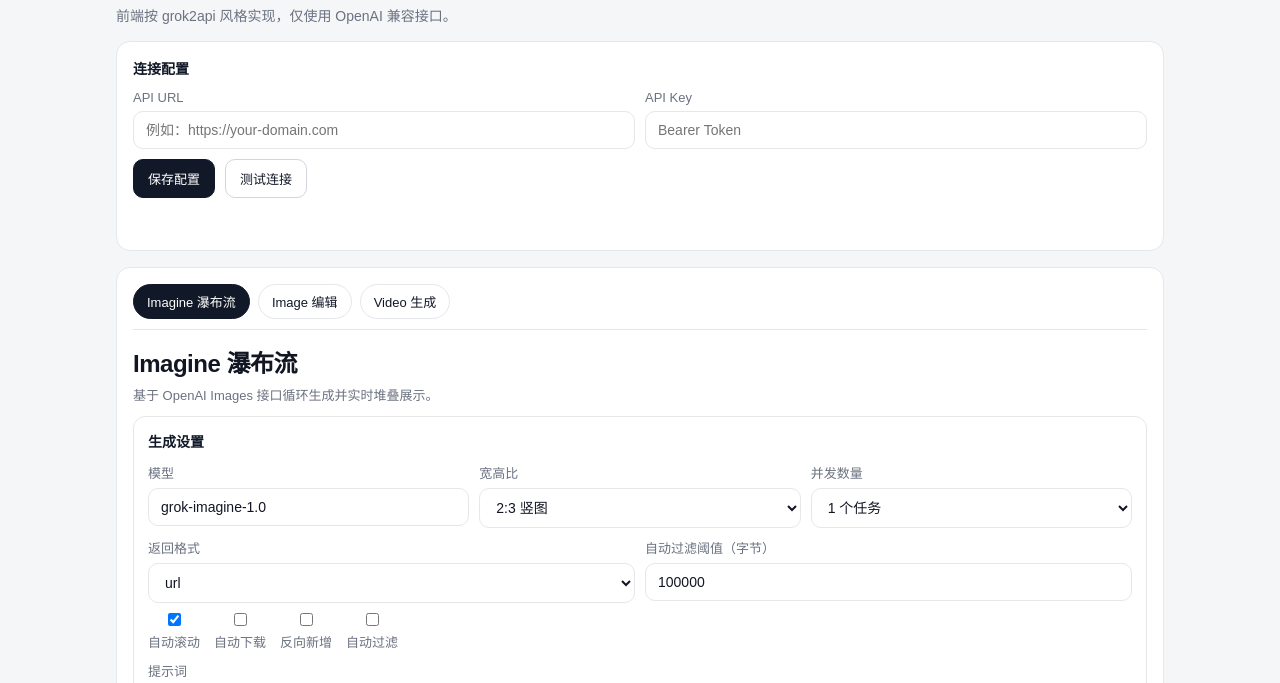
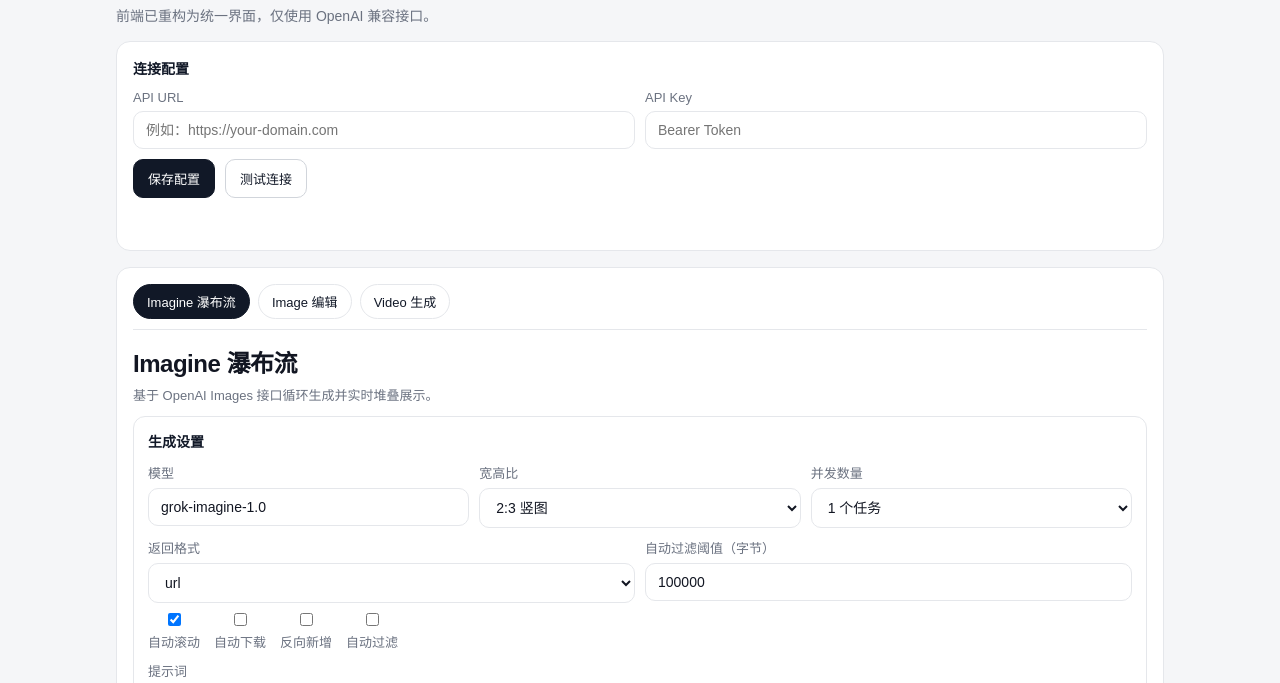
Before and after one commit to rtiy1/grokstudio, a plain HTML site: page index.html in a window 1280 px wide. Shown: the part 59-742 px from the top of the page. Drawn offline with Linux system fonts and the light colour scheme; a web font is replaced by a local one.

Commit message:
docs: 调整前端文案为中性描述

```diff
--- a/index.html
+++ b/index.html
@@ -15,7 +15,7 @@
     <header class="topbar">
       <div>
         <h1>Grok Media Studio</h1>
-        <p>前端按 grok2api 风格实现，仅使用 OpenAI 兼容接口。</p>
+        <p>前端已重构为统一界面，仅使用 OpenAI 兼容接口。</p>
       </div>
     </header>
 
```
